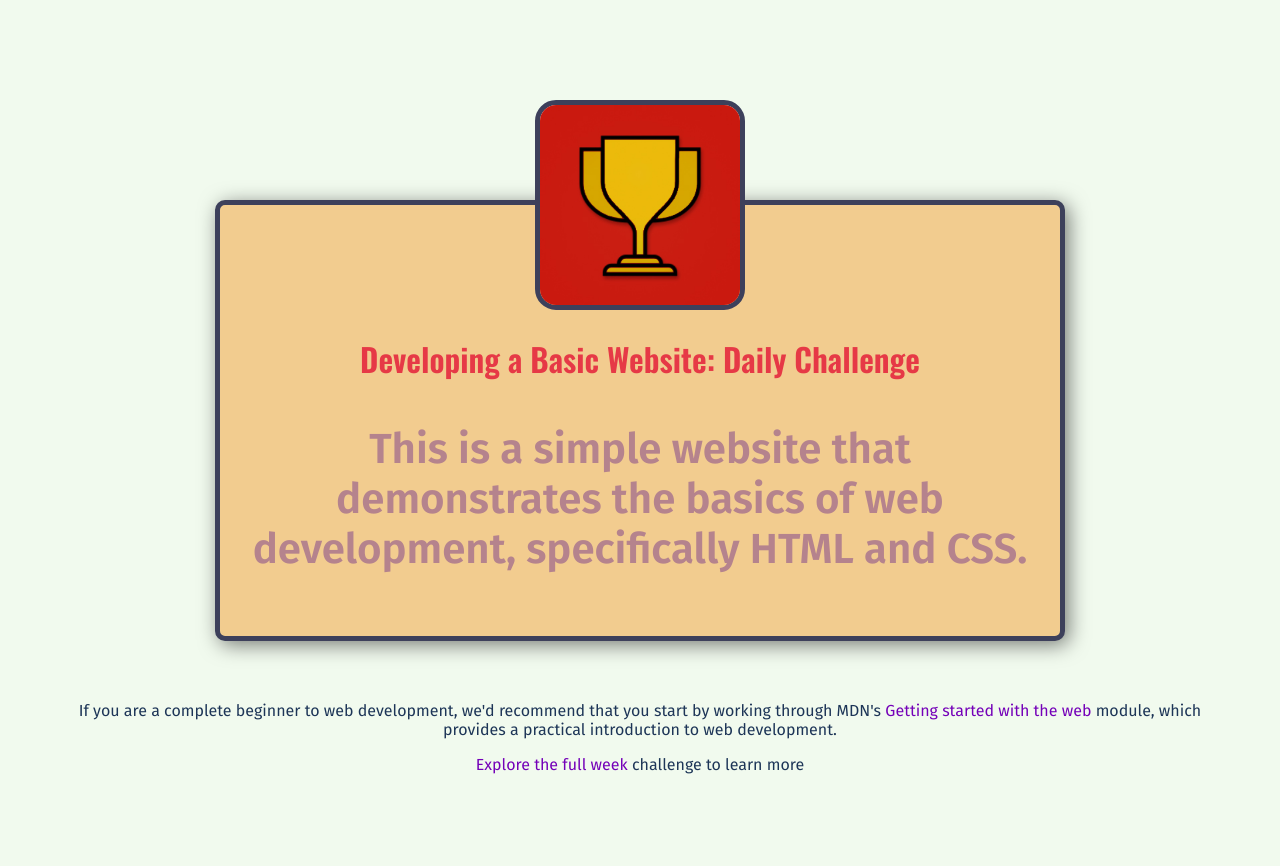
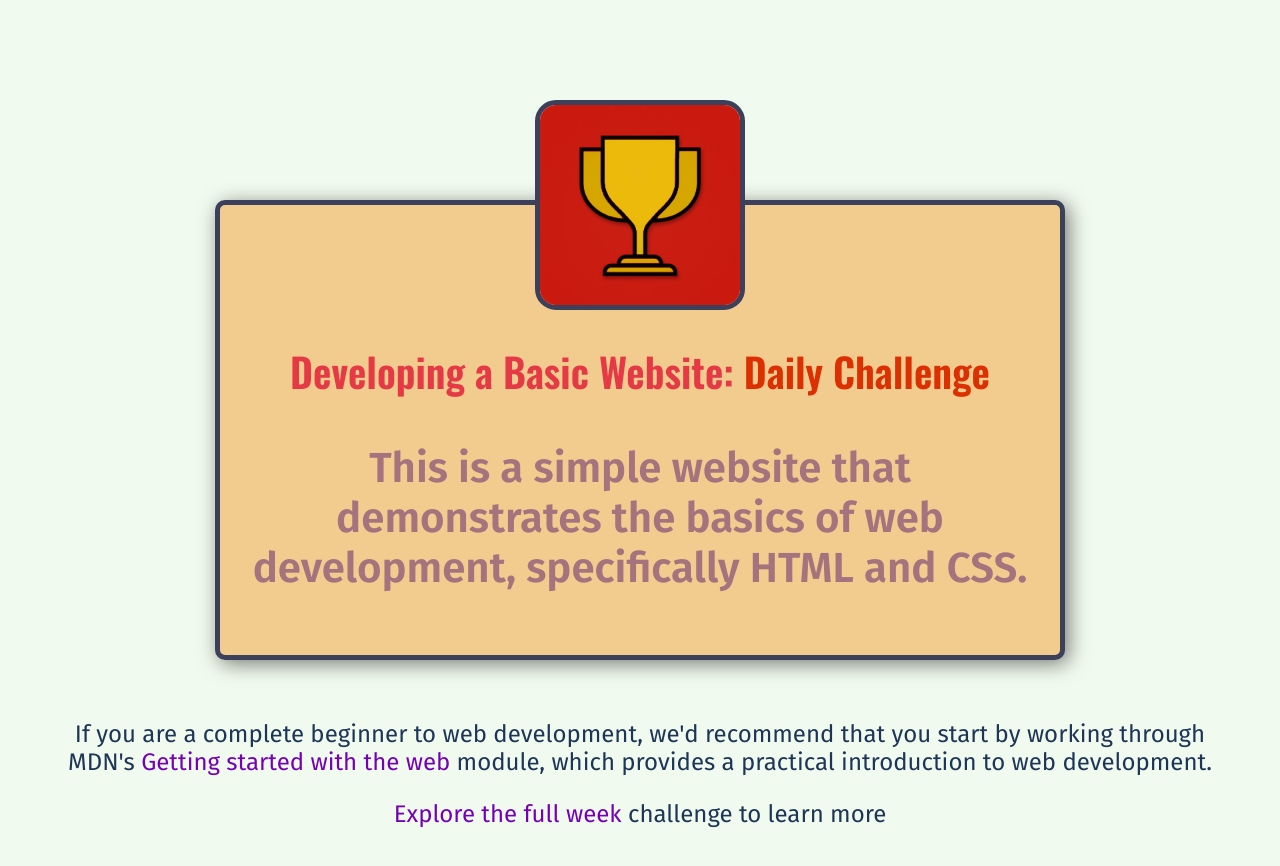
Before and after one commit to elvan/basic-website-html-css, a plain HTML site: page index.html in a window 1280 px wide. Before the commit the page ends 822 px from the top, so only its background shows below. Drawn offline with nearby package versions, Linux system fonts and the light colour scheme.

Commit message:
finishing touches

```diff
--- a/styles/daily.css
+++ b/styles/daily.css
@@ -16,8 +16,23 @@ img {
   margin-top: -125px;
 }
 
+h1 {
+  font-size: 2.5rem;
+  margin-bottom: 20px;
+  color: #e63946;
+}
+
+a {
+  color: #7400b8;
+  text-decoration: none;
+}
+
+span {
+  color: #dc2f02;
+}
+
 #daily-challenge {
-  color: #b5838d;
+  color: #a5737d;
   font-weight: 600;
   font-size: 42px;
 }
--- a/styles/shared.css
+++ b/styles/shared.css
@@ -15,6 +15,7 @@ h1 {
 p {
   font-family: 'Fira Sans', sans-serif;
   color: #1d3557;
+  font-size: 24px;
 }
 
 a {
```
